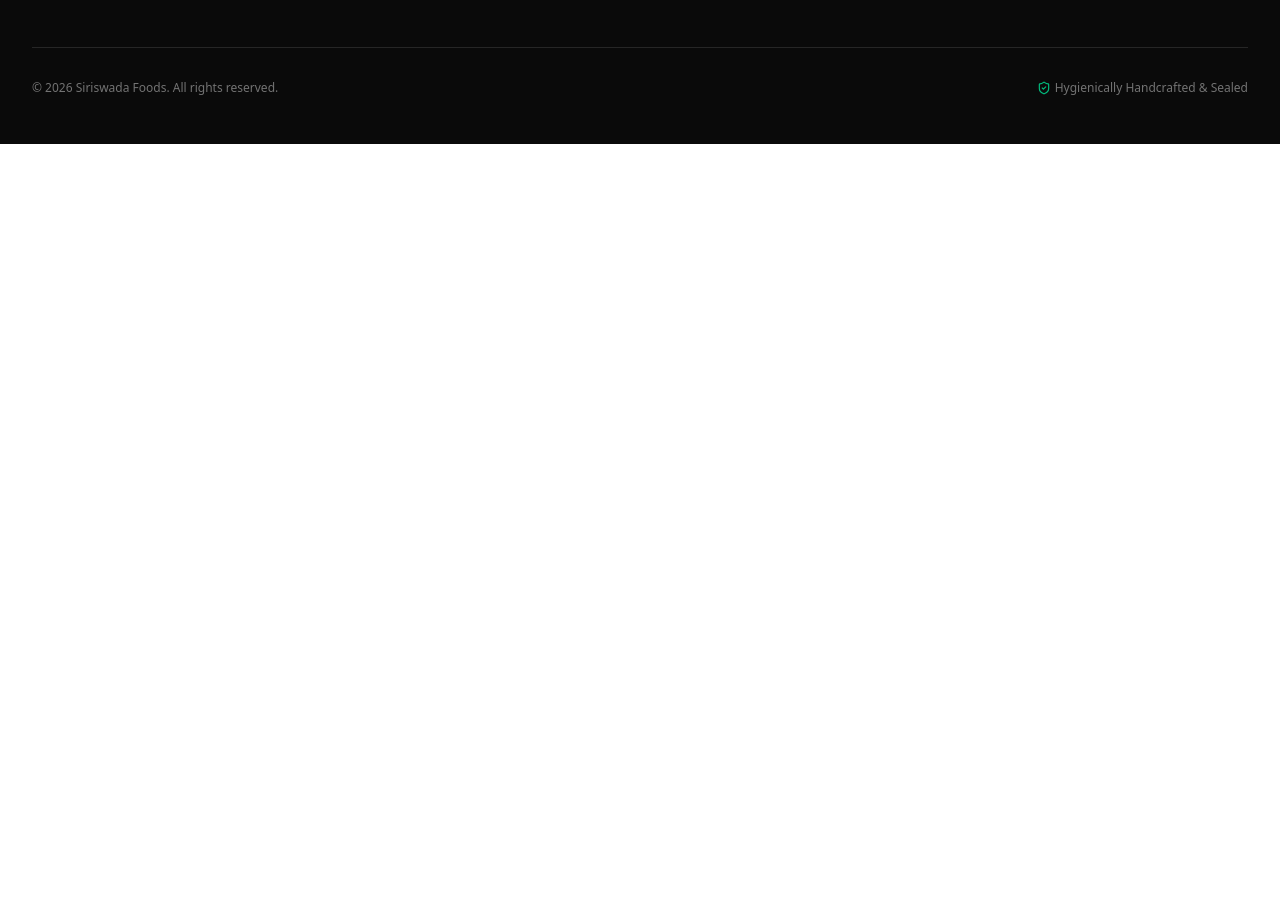
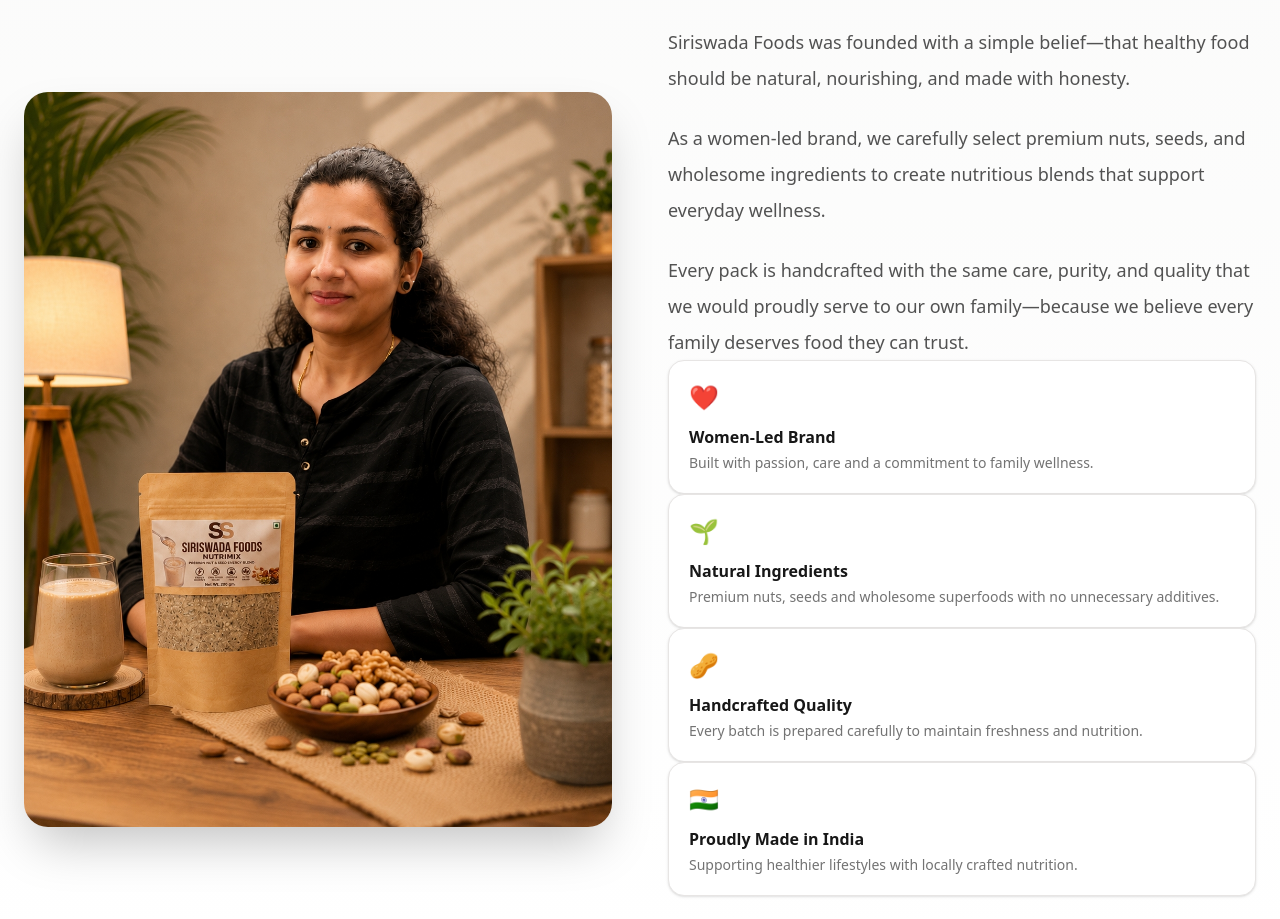
Before and after one commit to Vadirajjoshi12/siriswada, a React (Vite) app: page / in a window 1280 px wide. Shown: the part 10953-11872 px from the top of the page. Before the commit the page ends 11097 px from the top, so only its background shows below. Built offline with nearby package versions, Linux system fonts and the light colour scheme; no server answers; the database is empty.

Commit message:
FOUNDER INFO

```diff
--- a/src/App.tsx
+++ b/src/App.tsx
@@ -16,6 +16,7 @@ import { ComingSoon } from "./components/comingsoon";
 import { Routes, Route } from "react-router-dom";
 import AdminLogin from "./pages/AdminLogin";
 import AdminDashboard from "./pages/AdminDashboard";
+import { AboutFounder } from "./components/AboutFounder";
 export default function App() {
   const [cart, setCart] = useState<CartItem[]>([]);
   const [isCartOpen, setIsCartOpen] = useState<boolean>(false);
@@ -111,6 +112,8 @@ export default function App() {
             <FAQSection />
 
             <StorageInfo />
+
+            <AboutFounder />
           </main>
 
           {/* Cart Drawer */}
--- /dev/null
+++ b/src/components/AboutFounder.tsx
@@ -0,0 +1,127 @@
+import React from "react";
+import founderImg from "../assets/images/founder.jpg"; // rename your image to founder.jpg
+
+export const AboutFounder: React.FC = () => {
+  return (
+    <section
+      id="about"
+      className="py-24 bg-gradient-to-b from-stone-50 to-white"
+    >
+      <div className="max-w-7xl mx-auto px-6">
+
+        {/* Section Heading */}
+
+        <div className="text-center mb-16">
+
+          <span className="inline-block px-4 py-1 rounded-full bg-amber-100 text-amber-700 text-xs font-semibold tracking-[0.25em] uppercase">
+            Meet the Founder
+            </span>
+
+          <h2 className="mt-5 text-4xl md:text-5xl font-bold tracking-tight text-neutral-900">
+
+            Crafted with Care,
+            <br />
+            Powered by Nature
+
+          </h2>
+          <div className="w-40 h-1.5 rounded-full bg-gradient-to-r from-amber-600 via-amber-400 to-amber-200 my-8 shadow-sm"></div>
+
+        </div>
+
+        <div className="grid lg:grid-cols-2 gap-14 items-center">
+
+          {/* IMAGE */}
+
+          <div className="relative">
+
+            <img
+              src={founderImg}
+              alt="Founder"
+              className="rounded-3xl shadow-2xl object-cover w-full"
+            />
+
+          </div>
+
+          {/* CONTENT */}
+
+          <div>
+
+            <p className="text-lg leading-9 text-neutral-600">
+
+              Siriswada Foods was founded with a simple belief—that healthy food
+              should be natural, nourishing, and made with honesty.
+
+            </p>
+
+            <p className="mt-6 text-lg leading-9 text-neutral-600">
+
+              As a women-led brand, we carefully select premium nuts, seeds,
+              and wholesome ingredients to create nutritious blends that support
+              everyday wellness.
+
+            </p>
+
+            <p className="mt-6 text-lg leading-9 text-neutral-600">
+
+              Every pack is handcrafted with the same care, purity, and quality
+              that we would proudly serve to our own family—because we believe
+              every family deserves food they can trust.
+
+            </p>
+
+            {/* Feature Cards */}
+
+            <div className="rounded-2xl border border-stone-200 bg-white p-5 shadow-sm">
+  <div className="text-2xl">❤️</div>
+
+  <h4 className="mt-3 font-semibold text-neutral-900">
+    Women-Led Brand
+  </h4>
+
+  <p className="text-sm text-neutral-500 mt-1">
+    Built with passion, care and a commitment to family wellness.
+  </p>
+</div>
+<div className="rounded-2xl border border-stone-200 bg-white p-5 shadow-sm">
+  <div className="text-2xl">🌱</div>
+
+  <h4 className="mt-3 font-semibold text-neutral-900">
+    Natural Ingredients
+  </h4>
+
+  <p className="text-sm text-neutral-500 mt-1">
+    Premium nuts, seeds and wholesome superfoods with no unnecessary additives.
+  </p>
+</div>
+<div className="rounded-2xl border border-stone-200 bg-white p-5 shadow-sm">
+  <div className="text-2xl">🥜</div>
+
+  <h4 className="mt-3 font-semibold text-neutral-900">
+    Handcrafted Quality
+  </h4>
+
+  <p className="text-sm text-neutral-500 mt-1">
+    Every batch is prepared carefully to maintain freshness and nutrition.
+  </p>
+</div>
+
+<div className="rounded-2xl border border-stone-200 bg-white p-5 shadow-sm">
+  <div className="text-2xl">🇮🇳</div>
+
+  <h4 className="mt-3 font-semibold text-neutral-900">
+    Proudly Made in India
+  </h4>
+
+  <p className="text-sm text-neutral-500 mt-1">
+    Supporting healthier lifestyles with locally crafted nutrition.
+  </p>
+</div>
+
+          </div>
+
+        </div>
+
+      </div>
+    </section>
+  );
+};
```
Also changed, not shown: src/assets/images/founder.jpg (added).
